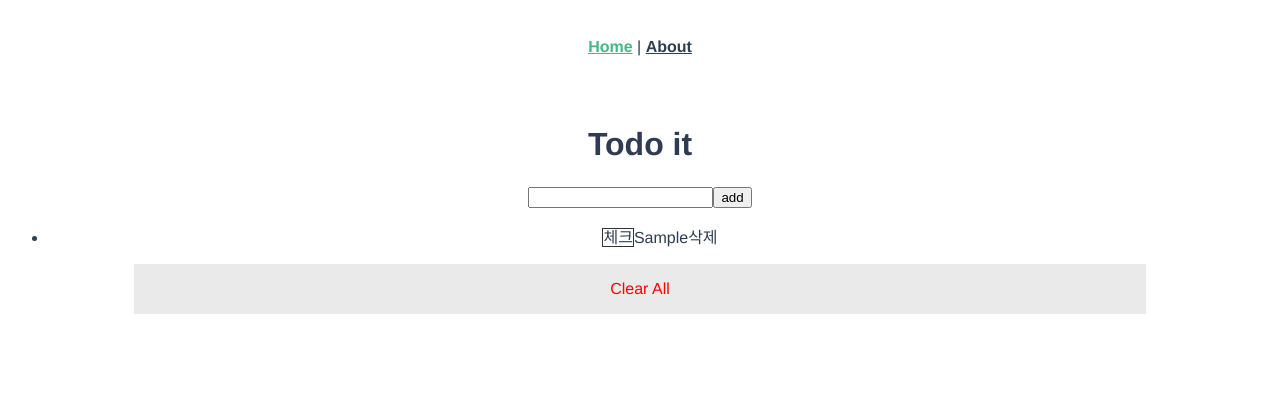
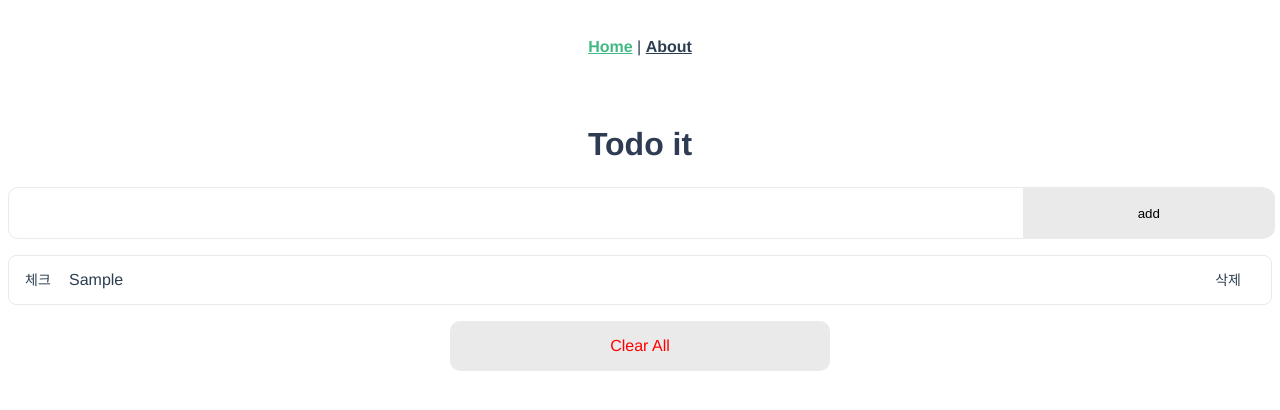
Before and after one commit to ZiitFit/JS_Repository, a Vue app in the folder vueClass/vuejs/my-project/: page / in a window 1280 px wide. Both pictures are taken after typing "Sample" into the empty fields and a click on the button "add". Shown: the top 410 px of the page. Built offline with nearby package versions, Linux system fonts and the light colour scheme.

Commit message:
modal 컴포넌트 등록/ 트랜지션추가

```diff
--- a/vueClass/vuejs/my-project/src/components/TodoFooter.vue
+++ b/vueClass/vuejs/my-project/src/components/TodoFooter.vue
@@ -16,9 +16,10 @@ export default {
 
 <style scoped>
   .btnfooter{
-    width:80%;
+    width:30%;
     height:50px;
     margin: 0 auto;
+    border-radius: 10px;
     line-height:50px;
     background:#eaeaea;
   }
--- a/vueClass/vuejs/my-project/src/components/TodoInput.vue
+++ b/vueClass/vuejs/my-project/src/components/TodoInput.vue
@@ -1,15 +1,28 @@
 <template>
   <div>
-      <input type="text" v-model="newTodoItem" v-on:keyup.enter="addTodo">
-      <button v-on:click="addTodo">add</button>
+    <input type="text" v-model="newTodoItem" v-on:keyup.enter="addTodo">
+    <button v-on:click="addTodo">add</button>
+    <Modal v-if="showModal" @close="showModal = false">
+        <!--
+        you can use custom content here to overwrite
+        default content
+        -->
+        <h3 slot="header">경고!
+            <span v-on:click="showModal = false">X</span>
+        </h3>
+        <p slot="body">아무것도 입력하지 않으셨습니다.</p>
+    </Modal>
   </div>
 </template>
 
 <script>
+import Modal from './common/Modal.vue'
+
 export default {
     data:function() {
         return {
-            newTodoItem:""
+            newTodoItem: "",
+            showModal: false
         }
     },
     methods: {
@@ -17,15 +30,47 @@ export default {
             if (this.newTodoItem !== ''){
                 this.$emit('addTodoItem', this.newTodoItem)
                 this.clearInput();
+            } else {
+                this.showModal = !this.showModal;
             }
         },
         clearInput: function() {
             this.newTodoItem = '';
         }
+    },
+    components: {
+        Modal: Modal
     }
 }
 </script>
 
-<style>
-
+<style scoped>
+div {
+    border: 1px solid #eaeaea;
+    border-radius: 10px;
+}
+input{
+    width: 80%;
+    height:46px;
+    border:none;
+    border-radius: 10px;
+    font-size:13px;
+    text-indent: 20px;
+}
+input:focus {
+    outline:none
+}
+button {
+    width:20%;
+    height:50px;
+    margin-right:-4px;
+    border:1px solid #eaeaea;
+    border-top-right-radius: 10px;
+    border-bottom-right-radius: 10px;
+    background:#eaeaea;
+    cursor: pointer;
+}
+button:focus {
+    outline:none
+}
 </style>
--- a/vueClass/vuejs/my-project/src/components/TodoList.vue
+++ b/vueClass/vuejs/my-project/src/components/TodoList.vue
@@ -1,12 +1,12 @@
 <template>
     <div>
-        <ul>
+        <transition-group name="list" tag="ul">
             <li v-for="(todoItem, index) in propsdata" v-bind:key="todoItem.item">
                 <span class="checkBtn" v-bind:class="{textCompleted:todoItem.completed}" v-on:click="toggleComplete(todoItem, index)">체크</span>
-                <span v-bind:class="{textCompleted:todoItem.completed}">{{ todoItem.item }}</span>
-                <span v-on:click="removeTodo(todoItem, index)">삭제</span>
+                <span class="todolist_text" v-bind:class="{textCompleted:todoItem.completed}">{{ todoItem.item }}</span>
+                <span class="btn_delete" v-on:click="removeTodo(todoItem, index)">삭제</span>
             </li>
-        </ul>
+        </transition-group>
     </div>
 </template>
 
@@ -26,12 +26,46 @@ export default {
 }
 </script>
 
-<style>
+<style scoped>
+ul {
+    padding-left:0;
+}
+li {
+    position: relative;
+    margin-bottom:10px;
+    height: 48px;
+    border: 1px solid #eaeaea;
+    border-radius: 8px;
+    line-height: 48px;
+    list-style: none;
+}
+li span {
+    position: absolute;
+}
 .checkBtn{
-    border:1px solid #333;
+    left: 16px;
+    font-size:14px;
+    cursor:pointer;
 }
 .textCompleted{
     color:#888;
     text-decoration: line-through;
 }
+.todolist_text{
+    left:60px;
+}
+.btn_delete {
+    right: 30px;
+    font-size:14px;
+    cursor:pointer;
+}
+
+/* 리스트 아이템 트랜지션 효과 */
+.list-enter-active, .list-leave-active {
+  transition: all 1s;
+}
+.list-enter, .list-leave-to /* .list-leave-active below version 2.1.8 */ {
+  opacity: 0;
+  transform: translateY(30px);
+}
 </style>
--- /dev/null
+++ b/vueClass/vuejs/my-project/src/components/common/Modal.vue
@@ -0,0 +1,108 @@
+<template>
+	<transition name="modal">
+    <div class="modal-mask">
+      <div class="modal-wrapper">
+        <div class="modal-container">
+
+					<!-- modal header -->
+          <div class="modal-header">
+            <slot name="header">
+              default header
+            </slot>
+          </div>
+
+					<!-- modal body -->
+          <div class="modal-body">
+            <slot name="body">
+              default body
+            </slot>
+          </div>
+        </div>
+      </div>
+    </div>
+  </transition>
+</template>
+
+<script>
+export default {
+
+}
+</script>
+
+<style>
+.modal-mask {
+  position: fixed;
+  z-index: 9998;
+  top: 0;
+  left: 0;
+  width: 100%;
+  height: 100%;
+  background-color: rgba(0, 0, 0, .5);
+  display: table;
+  transition: opacity .3s ease;
+}
+
+.modal-wrapper {
+  display: table-cell;
+  vertical-align: middle;
+}
+
+.modal-container {
+  width: 300px;
+  margin: 0px auto;
+  padding: 20px 30px;
+  background-color: #fff;
+  border-radius: 2px;
+  box-shadow: 0 2px 8px rgba(0, 0, 0, .33);
+  transition: all .3s ease;
+  font-family: Helvetica, Arial, sans-serif;
+}
+
+.modal-header h3 {
+	position: relative;
+  margin-top: 0;
+  color: #42b983;
+}
+
+.modal-header h3 span{
+	display: inline-block;
+	position: absolute;
+	right:0;
+	width:24px;
+	height:24px;
+	border: 2px solid #42b983;
+	box-sizing: border-box;
+	cursor: pointer;
+}
+
+.modal-body {
+  margin: 20px 0;
+}
+
+.modal-default-button {
+  float: right;
+}
+
+/*
+ * The following styles are auto-applied to elements with
+ * transition="modal" when their visibility is toggled
+ * by Vue.js.
+ *
+ * You can easily play with the modal transition by editing
+ * these styles.
+ */
+
+.modal-enter {
+  opacity: 0;
+}
+
+.modal-leave-active {
+  opacity: 0;
+}
+
+.modal-enter .modal-container,
+.modal-leave-active .modal-container {
+  -webkit-transform: scale(1.1);
+  transform: scale(1.1);
+}
+</style>
```
